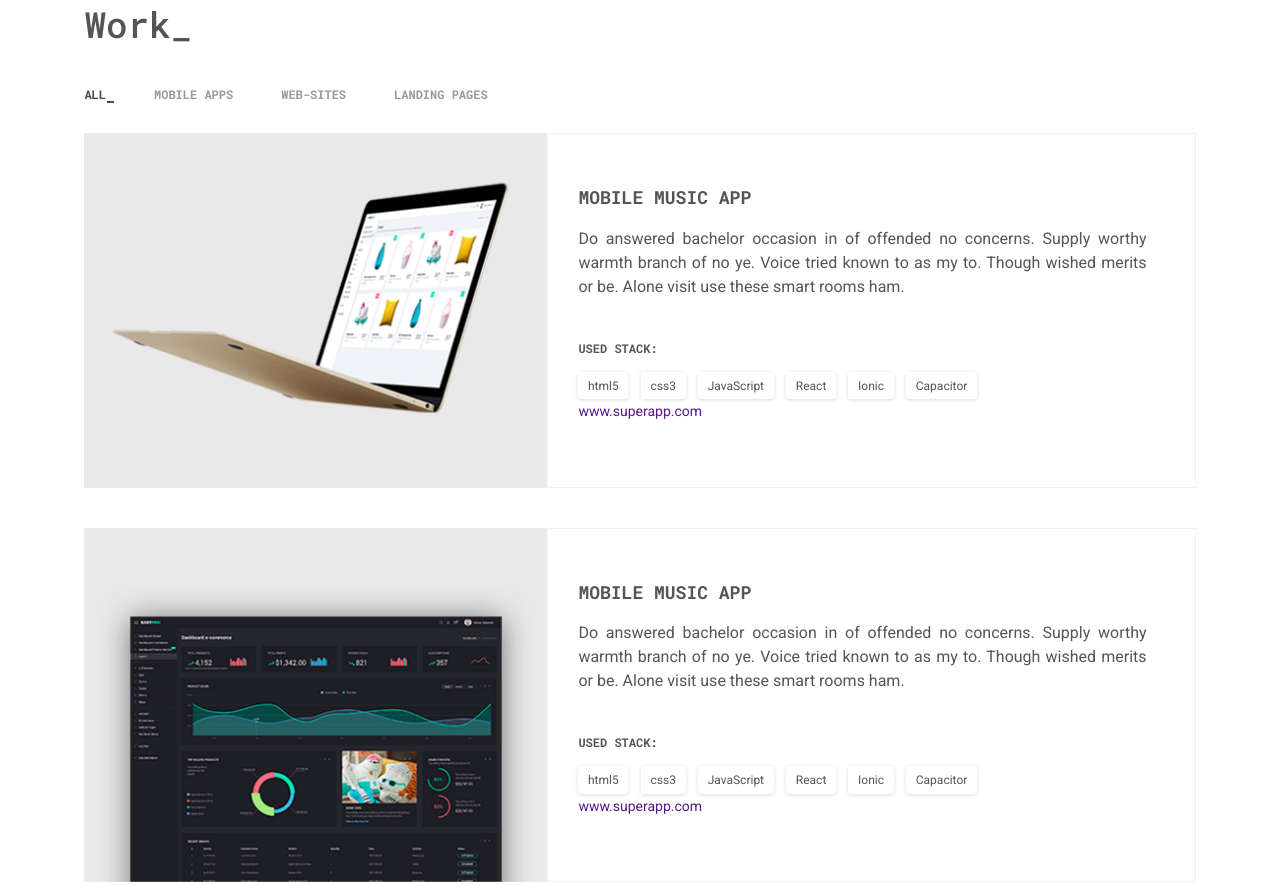
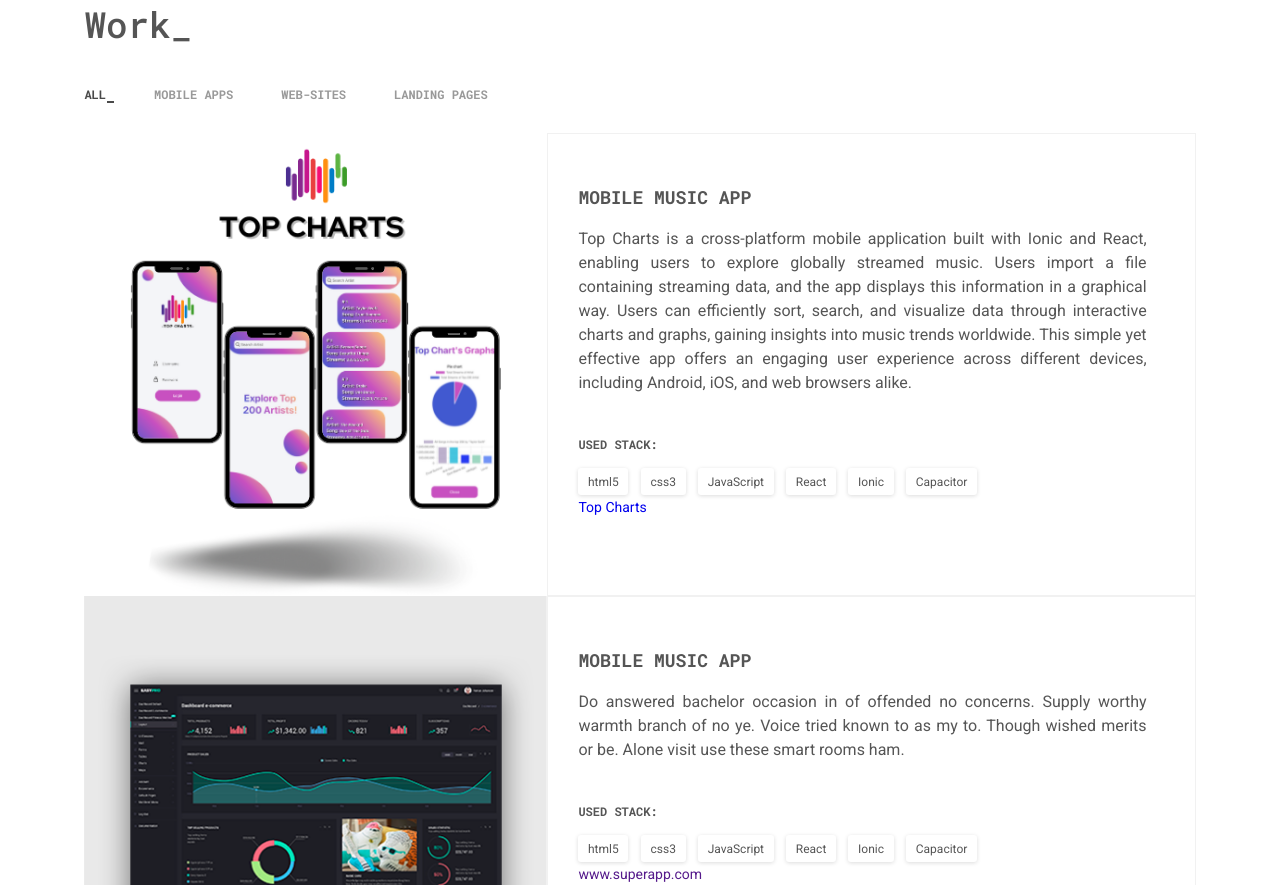
Before and after one commit to Jhymas20/myWebsite, a plain HTML site: page Index.html in a window 1280 px wide. Shown: the part 2854-3739 px from the top of the page. Drawn offline with nearby package versions, Linux system fonts and the light colour scheme.

Commit message:
added top charts app info

```diff
--- a/Index.html
+++ b/Index.html
@@ -420,16 +420,19 @@
             <div class="projects__container grid">
 
                 <div class="project__item grid">
-                    <img src="img/project-1.png" alt=""
+                    <img src="img/topCharts.png" alt=""
                     class="project__img">
 
                     <div class="project__data">
                         <h3 class="project__title text-lg">MOBILE MUSIC APP</h3>
                         <p class="project__description">
-                        Do answered bachelor occasion
-                        in of offended no concerns. Supply worthy warmth branch of no ye.
-                        Voice tried known to as my to. Though wished merits or be.
-                        Alone visit use these smart rooms ham.
+                        Top Charts is a cross-platform mobile application built with Ionic and React,
+                        enabling users to explore globally streamed music.
+                        Users import a file containing streaming data, and the app displays this information in a graphical way.
+                        Users can efficiently sort, search, and visualize data through interactive charts and graphs,
+                        gaining insights into music trends worldwide.
+                        This simple yet effective app offers an engaging user experience across different devices,
+                        including Android, iOS, and web browsers alike.
                         </p>
                         <h4 class="project__stack text-xs">USED STACK:</h4>
                         <ul class="tags text-xs">
@@ -440,7 +443,8 @@
                             <li>Ionic</li>
                             <li>Capacitor</li>
                         </ul>
-                        <a href="" class="project__link text-sm">www.superapp.com</a>
+                        <a href="https://www.canva.com/design/DAGCyutKBLA/K488hJGmbyUxVxqFgc_X5Q/view?utm_content=DAGCyutKBLA&utm_campaign=designshare&utm_medium=link&utm_source=editor" target="_blank" class="project__link text-sm">Top Charts</a>
+                    </div>
                     </div>
                 </div>
 
```
Also changed, not shown: img/project-1.png (deleted), img/topCharts.png (added).
